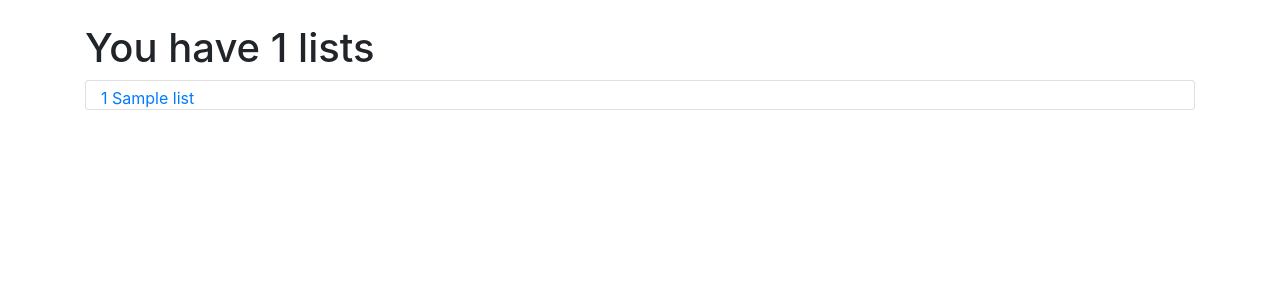
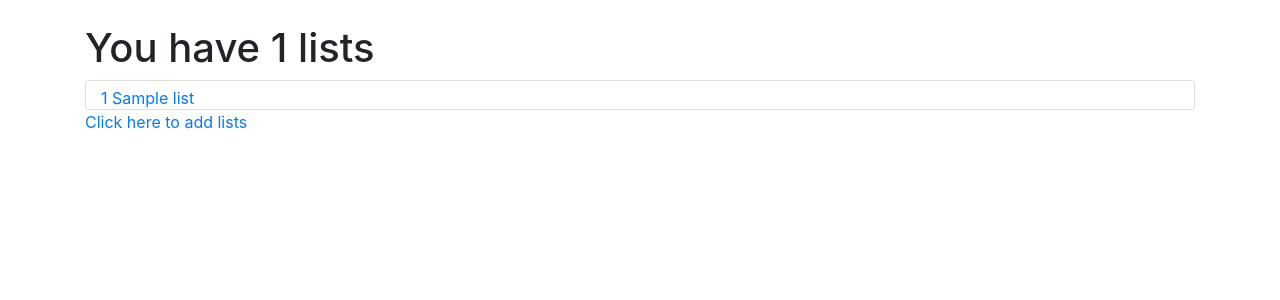
Before and after one commit to lossitomatossi/ShoppingList, a Flask app: template application/templates/lists/list.html in a window 1280 px wide. Shown: the part 56-356 px from the top of the page. Run offline with Flask 2, Linux system fonts and the light colour scheme; the template is opened without the code that fills it: most values are stand-ins (such as "Sample title", 1, 10 or a date in 2020); some libraries are stand-ins or nearby versions.

Commit message:
listojen listauksesta pääsee uuteen listaan

```diff
--- a/application/templates/lists/list.html
+++ b/application/templates/lists/list.html
@@ -8,6 +8,7 @@
     <a href="{{ url_for('list_page', list_id=list.id) }}" class="list-group-item" style="height: 30px; padding: 5px 15px;">{{ list.id }} {{ list.name }}</a>
     {% endfor %}
   </ul>
+  <a href="{{ url_for('lists_form')}}">Click here to add lists</a>
 </body>
 
 {% endblock %}
```
